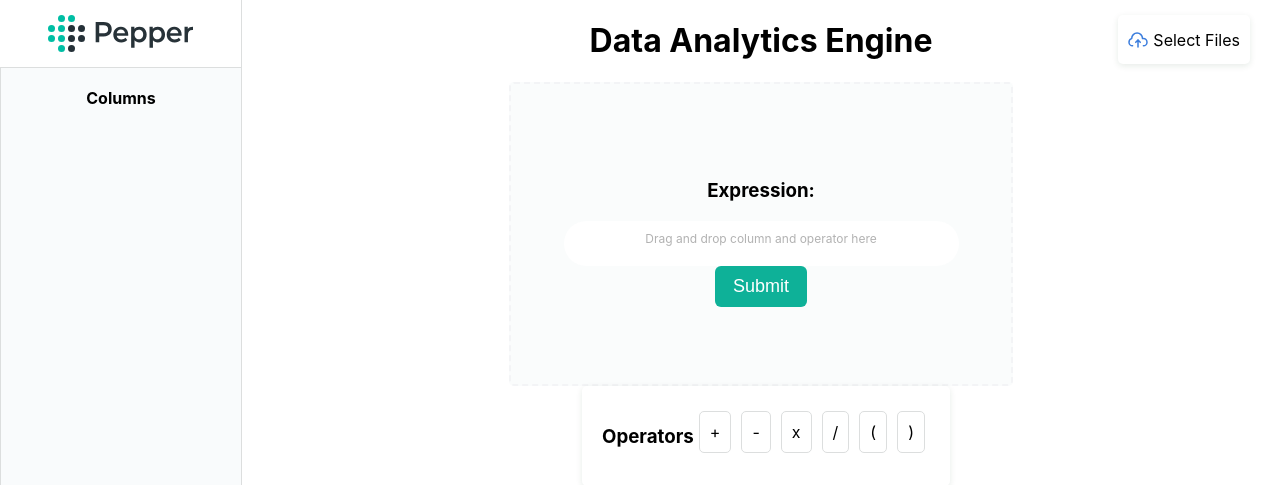
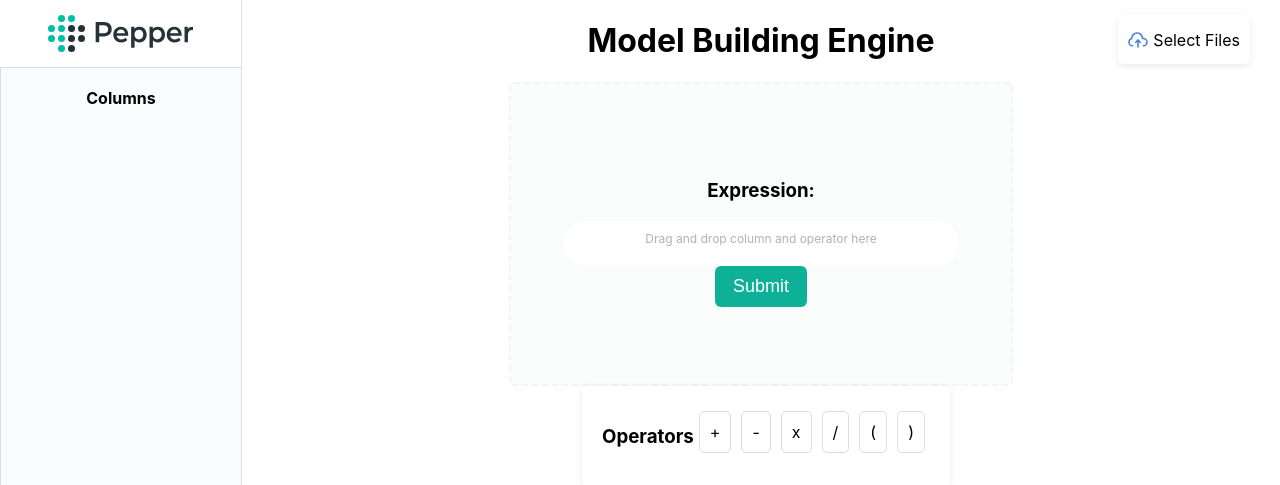
Before and after one commit to utkarshtrip/On-pepper-Data-analytics-engine, a Django app: page / in a window 1280 px wide. Shown: the top 485 px of the page. Run offline with Django 4.2, Linux system fonts and the light colour scheme.

Commit message:
Project title changed

```diff
--- a/cal/templates/xbrl_table.html
+++ b/cal/templates/xbrl_table.html
@@ -72,7 +72,7 @@
               "
             ></div>
             <div class="onPepper">
-              <h1>Data Analytics Engine</h1>
+              <h1>Model Building Engine</h1>
             </div>
           </div>
         </div>
```
